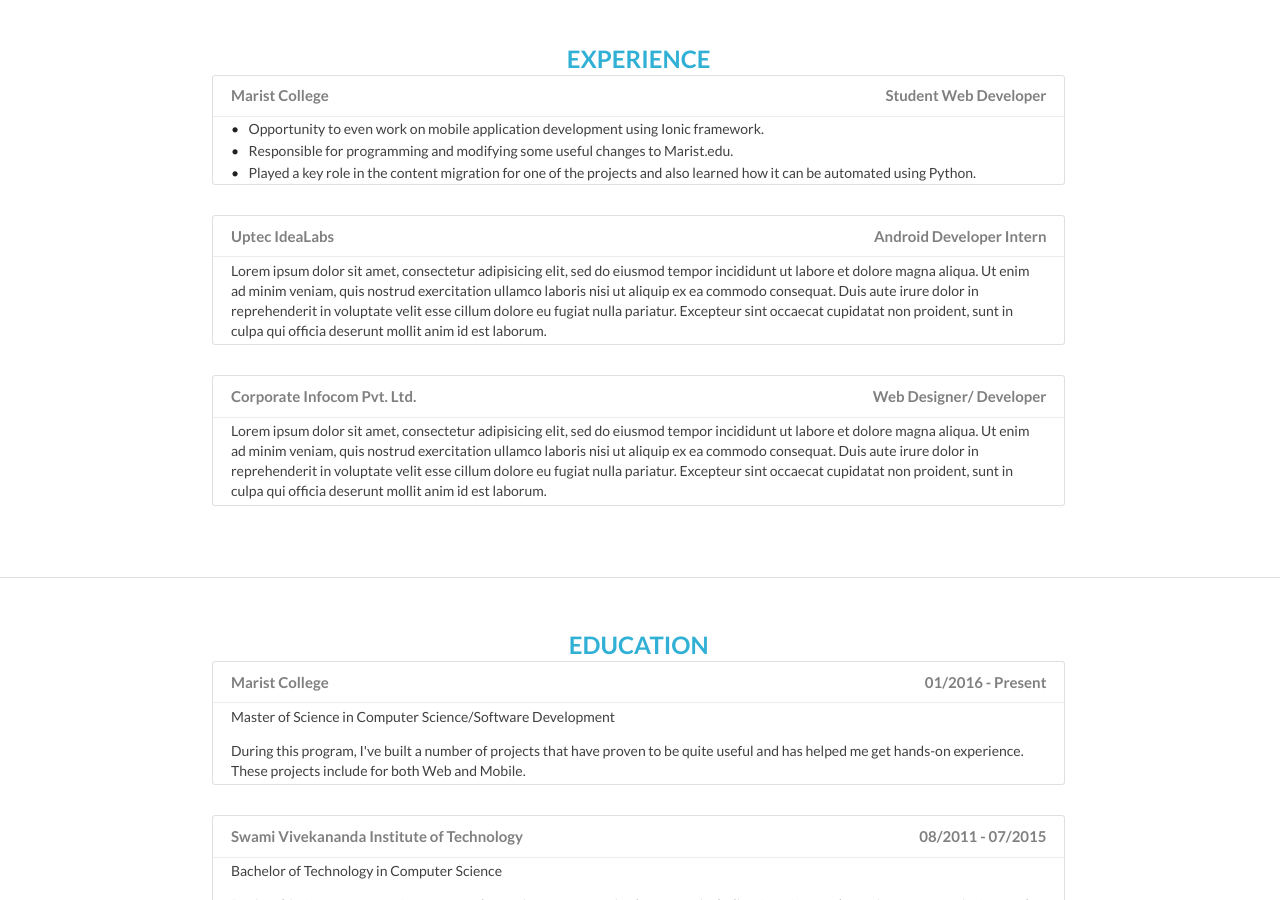
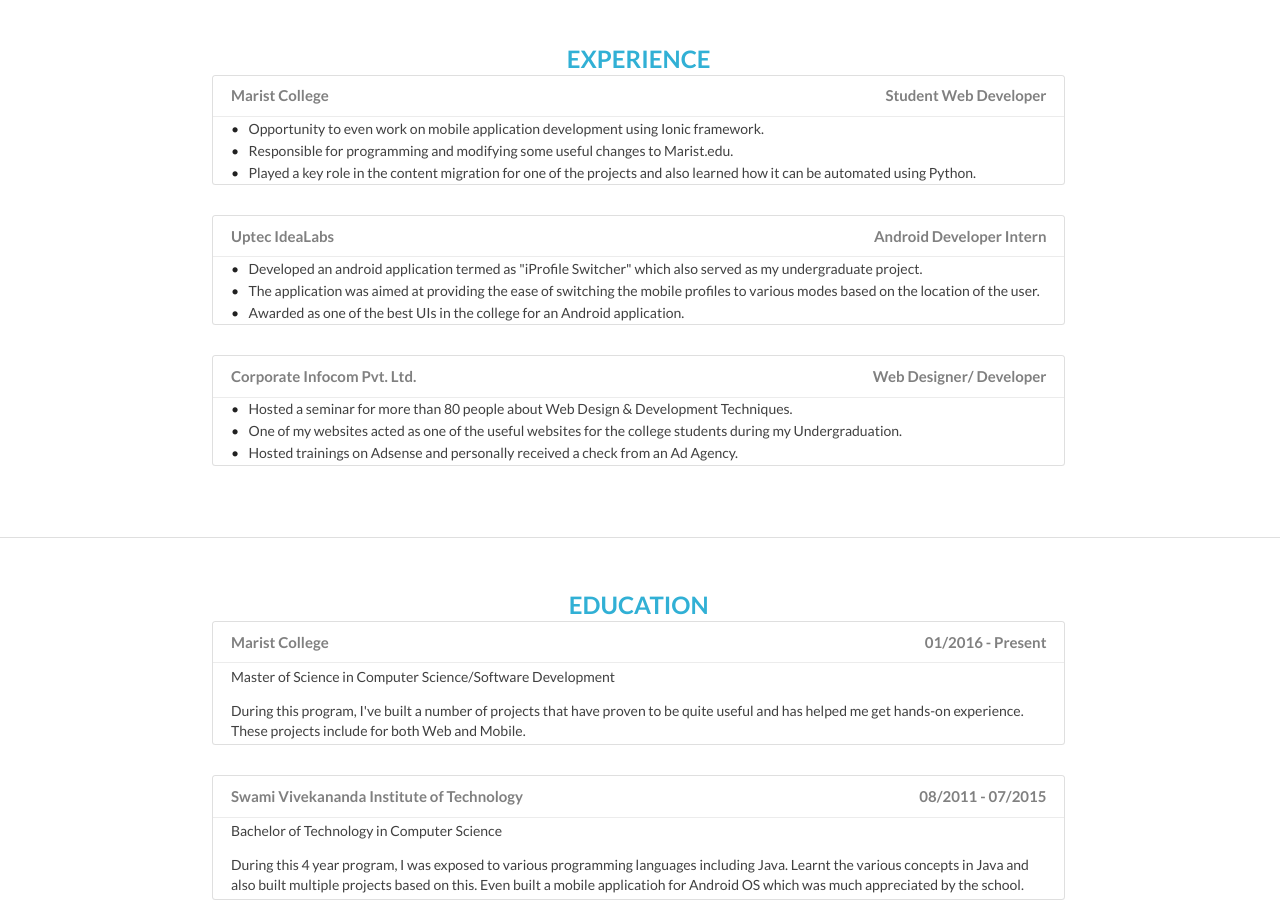
Before and after one commit to dainvinc/dainvinc.github.io, a Jekyll site: the page built from home.html, in a window 1280 px wide and 900 px high, scrolled down 1463 px. Built offline with Jekyll 4.4.1, drawn with Linux system fonts in a browser that asks for light colours; nearby versions of some CDN libraries.

Commit message:
Added description to my previous jobs

```diff
--- a/home.html
+++ b/home.html
@@ -92,7 +92,11 @@
                 <h4>Uptec IdeaLabs <span class="job-title">Android Developer Intern</span></h4>
               </div>
               <div class="card-content">
-                <p>Lorem ipsum dolor sit amet, consectetur adipisicing elit, sed do eiusmod tempor incididunt ut labore et dolore magna aliqua. Ut enim ad minim veniam, quis nostrud exercitation ullamco laboris nisi ut aliquip ex ea commodo consequat. Duis aute irure dolor in reprehenderit in voluptate velit esse cillum dolore eu fugiat nulla pariatur. Excepteur sint occaecat cupidatat non proident, sunt in culpa qui officia deserunt mollit anim id est laborum.</p>
+                <ul class="ui list">
+                <li>Developed an android application termed as "iProfile Switcher" which also served as my undergraduate project.</li>
+                <li>The application was aimed at providing the ease of switching the mobile profiles to various modes based on the location of the user.</li>
+                <li>Awarded as one of the best UIs in the college for an Android application.</li>
+            </ul>
               </div>
             </div>
 
@@ -103,7 +107,11 @@
                 <h4>Corporate Infocom Pvt. Ltd. <span class="job-title">Web Designer/ Developer</span></h4>
               </div>
               <div class="card-content">
-                <p>Lorem ipsum dolor sit amet, consectetur adipisicing elit, sed do eiusmod tempor incididunt ut labore et dolore magna aliqua. Ut enim ad minim veniam, quis nostrud exercitation ullamco laboris nisi ut aliquip ex ea commodo consequat. Duis aute irure dolor in reprehenderit in voluptate velit esse cillum dolore eu fugiat nulla pariatur. Excepteur sint occaecat cupidatat non proident, sunt in culpa qui officia deserunt mollit anim id est laborum.</p>
+                <ul class="ui list">
+                <li>Hosted a seminar for more than 80 people about Web Design & Development Techniques.</li>
+                <li>One of my websites acted as one of the useful websites for the college students during my Undergraduation. </li>
+                <li>Hosted trainings on Adsense and personally received a check from an Ad Agency.</li>
+            </ul>
               </div>
             </div>
           </div>
```
